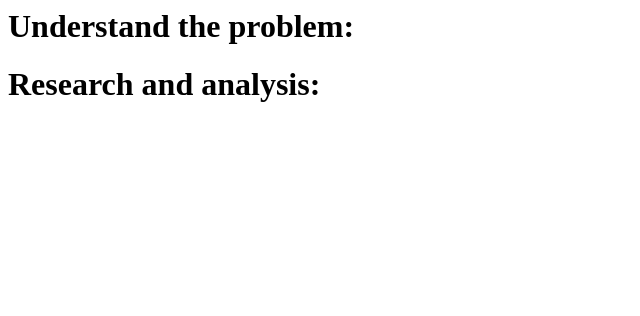
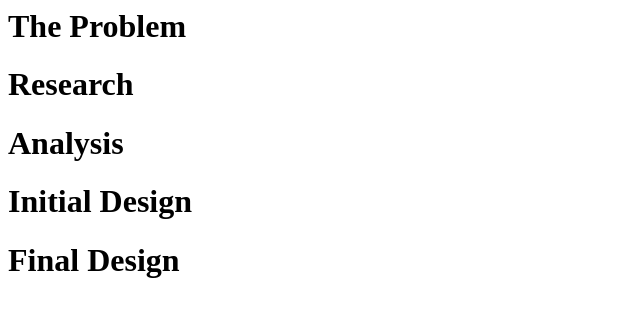
Before and after one commit to j-eltayar/SOEN-357-mini-Project, a plain HTML site: page index.html in a window 1280 px wide. Shown: the whole page, without its empty margins (0-640 px from the left). Drawn offline with Linux system fonts and the light colour scheme.

Commit message:
Initial Outline

```diff
--- a/index.html
+++ b/index.html
@@ -2,7 +2,9 @@
 
 </head>
 <body>
-    <h1>Understand the problem:</h1>
-    <h1>Research and analysis:</h1>
-    <h1></h1>
+    <h1>The Problem</h1>
+    <h1>Research</h1>
+    <h1>Analysis</h1>
+    <h1>Initial Design</h1>
+    <h1>Final Design</h1>
 </body>
```
